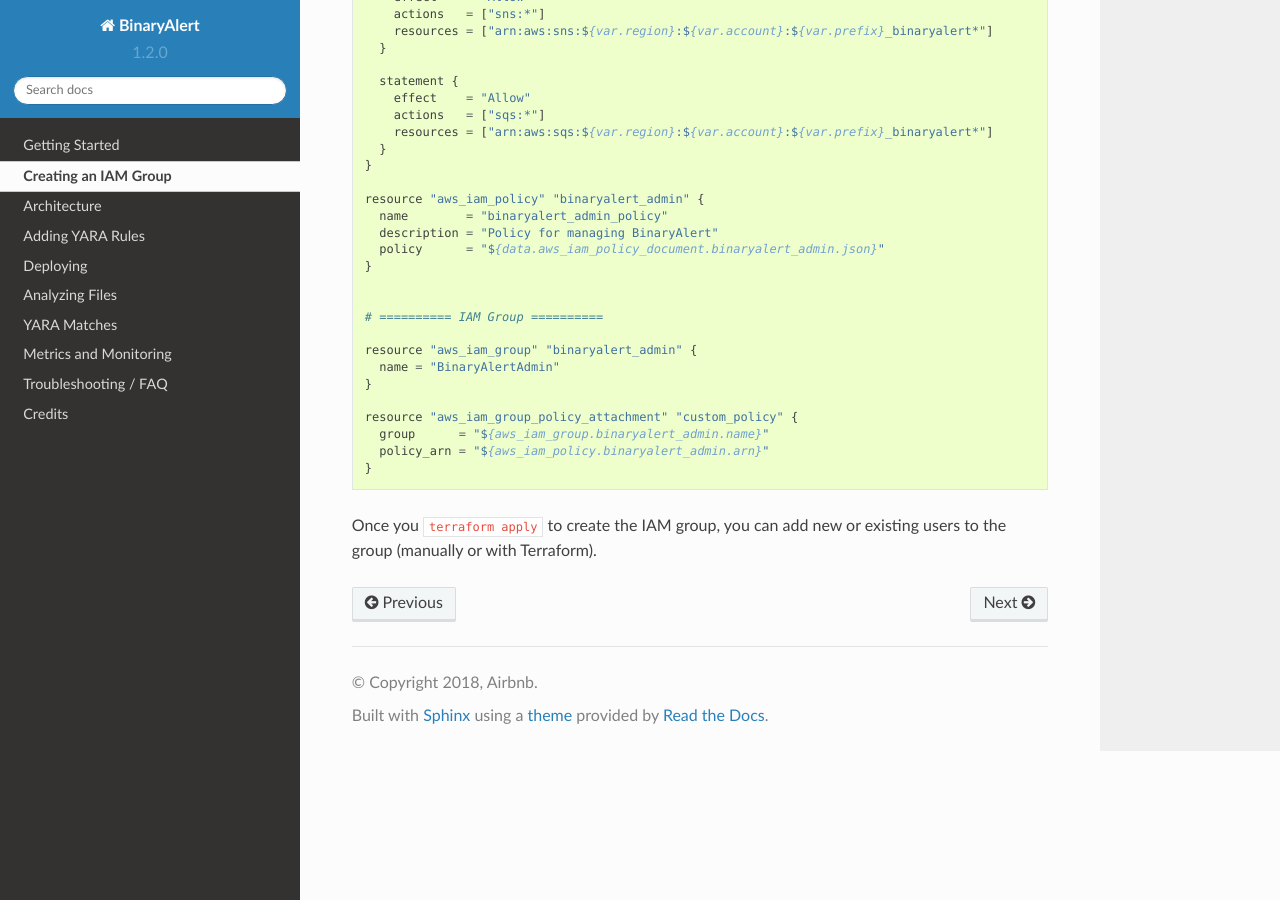
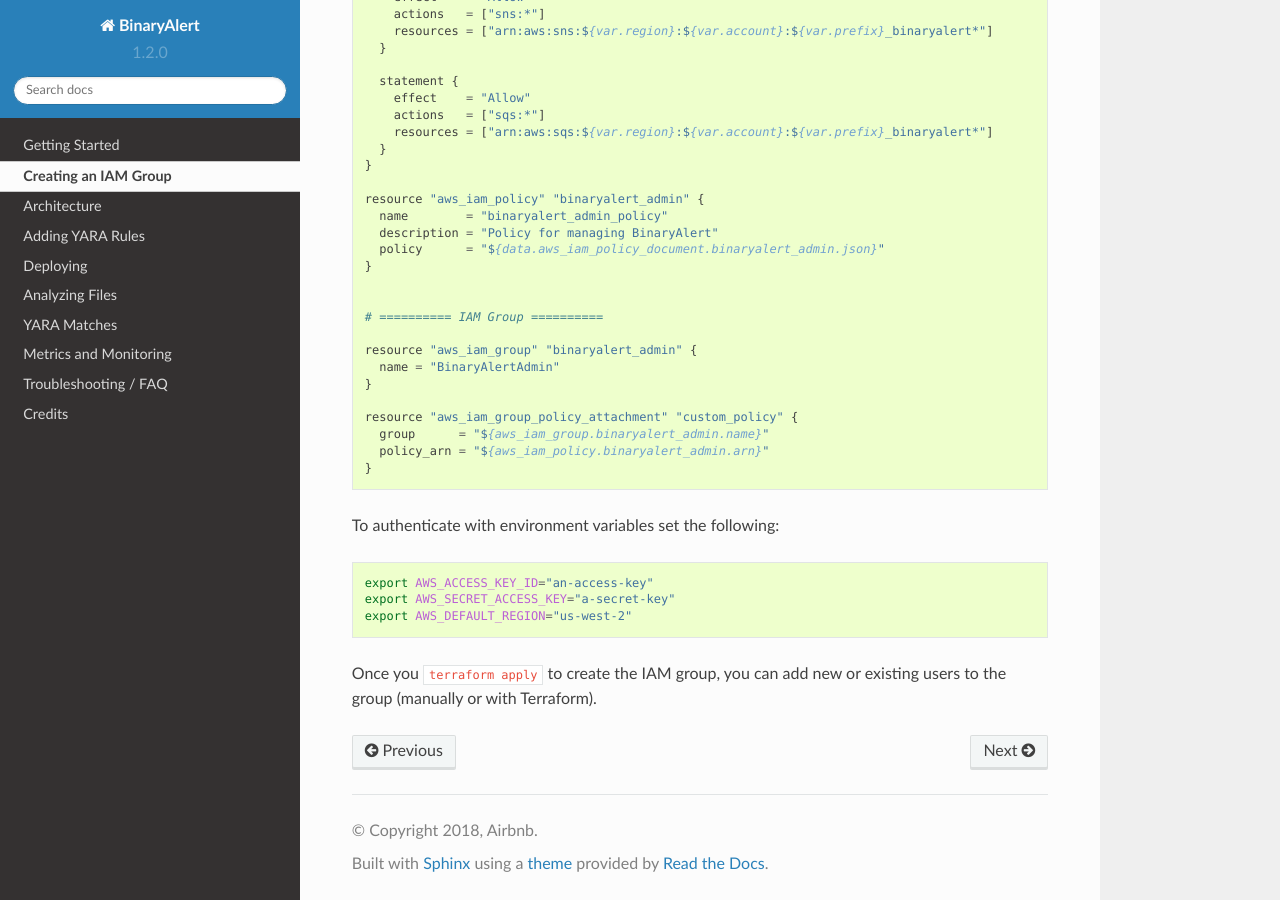
Before and after one commit to airbnb/binaryalert, a Sphinx documentation site: the page built from docs/source/iam-group.rst, in a window 1280 px wide and 900 px high, scrolled down 2451 px. Built offline with Sphinx 7.4.7 and the Read the Docs theme 2.0.0, drawn with Linux system fonts in a browser that asks for light colours.

Commit message:
Add note about envar auth

```diff
--- a/docs/source/iam-group.rst
+++ b/docs/source/iam-group.rst
@@ -164,5 +164,13 @@ modify, and destroy all of the BinaryAlert infrastructure:
       policy_arn = "${aws_iam_policy.binaryalert_admin.arn}"
     }
 
+To authenticate with environment variables set the following:
+
+.. code-block:: bash
+
+  export AWS_ACCESS_KEY_ID="an-access-key"
+  export AWS_SECRET_ACCESS_KEY="a-secret-key"
+  export AWS_DEFAULT_REGION="us-west-2"
+
 Once you ``terraform apply`` to create the IAM group, you can add new or existing users to the group
 (manually or with Terraform).
```
